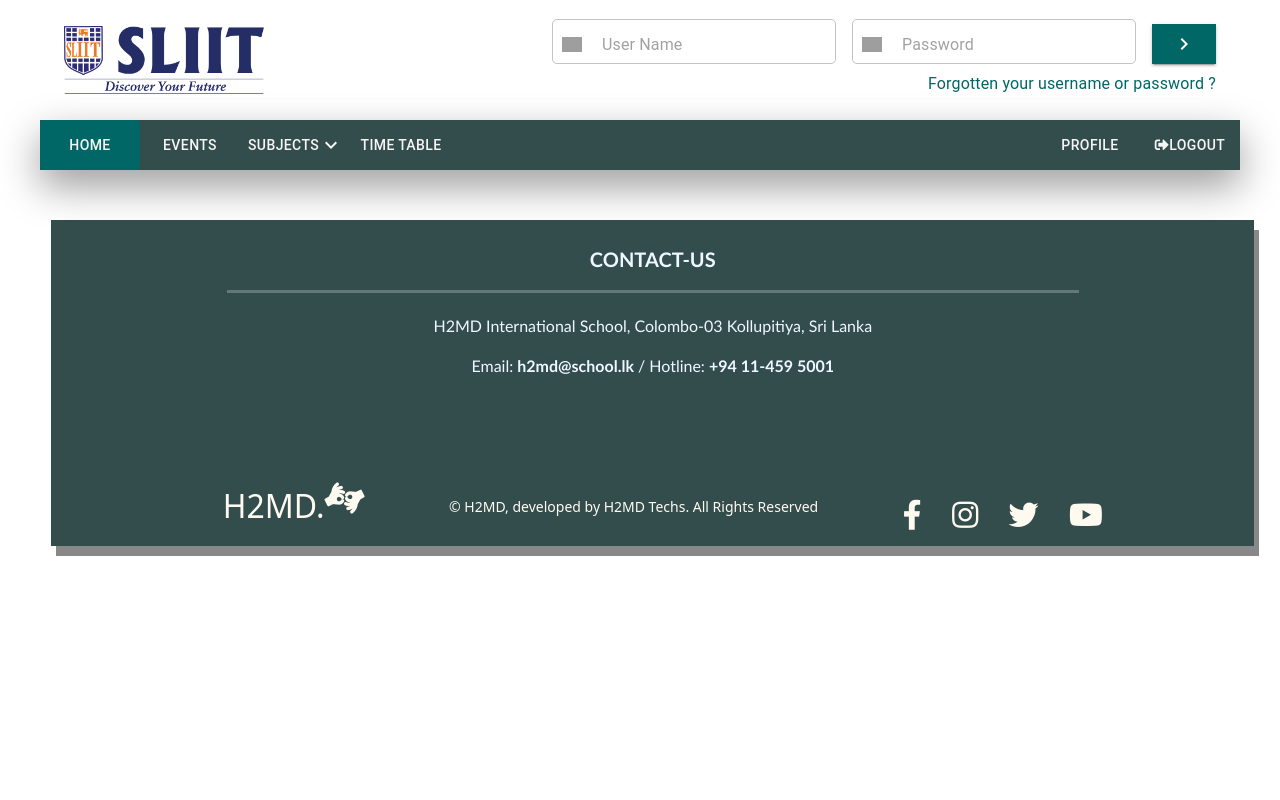
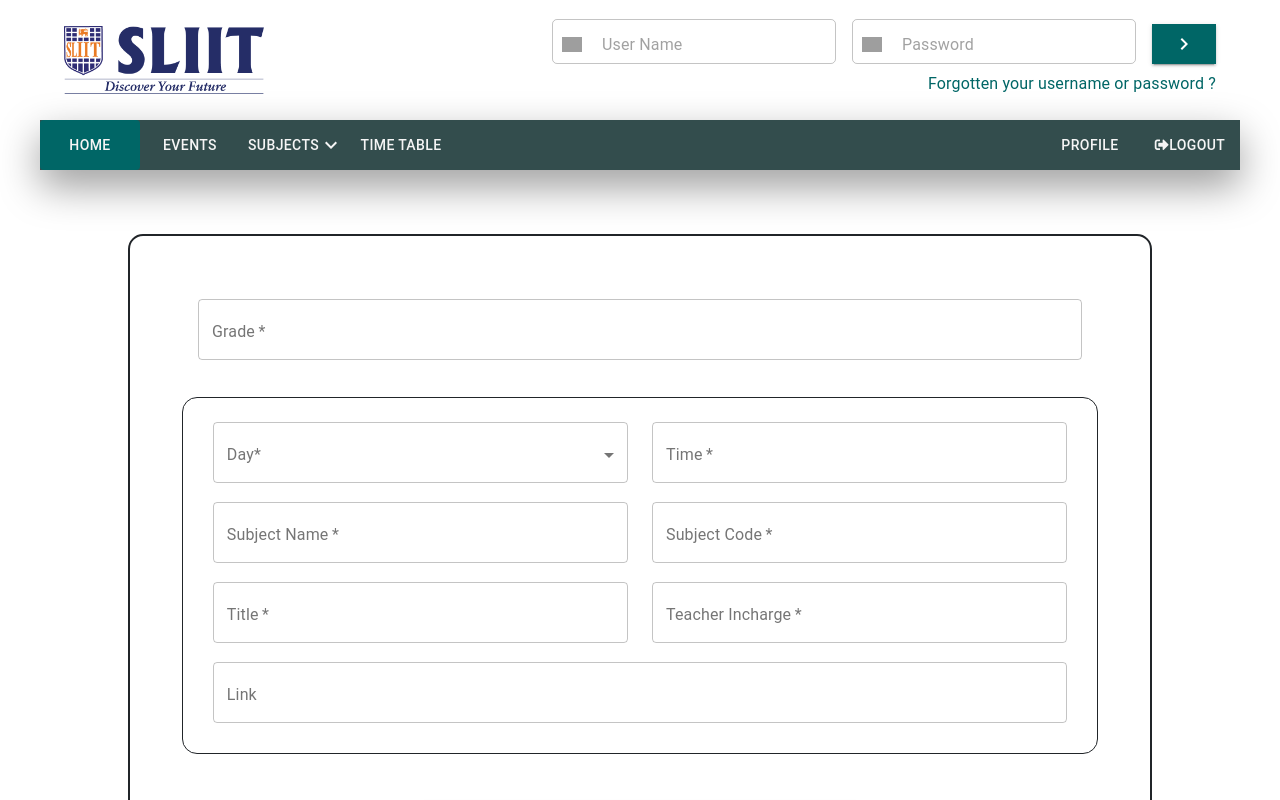
Before and after one commit to Malindu-Upendra/School_Management_System, a React (Create React App) app in the folder client/: page /teacher/classroom_timetable/TimetableUpdateForm in a window 1280 px wide. Shown: the top 800 px of the page. Built offline with nearby package versions, Linux system fonts and the light colour scheme; grey boxes are pictures that could not be loaded.

Commit message:
Classroom timetable update Form.

```diff
--- /dev/null
+++ b/client/src/components/Teacher/ClassroomTimetableUpdateForm/UpdateClassroomTimetable.jsx
@@ -0,0 +1,240 @@
+import {Component} from "react";
+import { styled } from '@material-ui/core/styles';
+import {Button, TextField, FormControl, Grid, MenuItem, Select, InputLabel,} from "@material-ui/core";
+import UpdateIcon from '@material-ui/icons/Update';
+import axios from "axios";
+
+const MyGrid = styled(Grid)({
+    marginBottom:"5%",
+});
+
+const MyText = styled(TextField)({
+
+});
+
+const MySelect = styled(Select)({
+    width:"100%",
+});
+
+const MyForm = styled(FormControl)({
+    width:"100%",
+});
+
+const MyGrid1 = styled(Grid)({
+    backgroundColor:"white",
+    borderRadius:"15px",
+    border:"1px solid",
+    marginBottom:"5%",
+    padding:"2%"
+
+});
+
+const MyGrid2 = styled(Grid)({
+    width:"80vw",
+    marginTop:"5%",
+    backgroundColor:"White",
+    borderRadius:"15px",
+    paddingTop:"5%",
+    paddingLeft:"5%",
+    paddingRight:"5%",
+    paddingBottom:"2%",
+    border:"2px solid",
+    marginLeft:"10%",
+
+});
+
+
+
+export class UpdateClassroomTimetable extends Component {
+
+    state = {
+        grade:"",
+        day: "",
+        subjectname: "",
+        title: "",
+        time: "",
+        subjectcode: "",
+        teacher: "",
+        link: ""
+    }
+
+    handleChange = (event) => {
+        const {name,value} = event.target;
+        this.setState({[name]:value});
+    }
+
+    handleSubmit = (event) =>{
+        event.preventDefault();
+        let timetable = {
+            grade: this.state.grade,
+            day: this.state.day,
+            subjectname: this.state.subjectname,
+            title: this.state.title,
+            time: this.state.time,
+            subjectcode: this.state.subjectcode,
+            teacher: this.state.teacher,
+            link: this.state.link
+        }
+        console.log(timetable)
+
+        axios.post('http://localhost:5000',timetable).
+        then(response => {
+            if (response.data.success) {
+                alert(response.data.message)
+                window.location = '/'
+            } else {
+                alert('Failed to insert')
+            }
+        })
+            .catch(err => console.log(err));
+
+    };
+
+
+    render() {
+        return (
+
+            <div>
+
+                <MyGrid2 container spacing={1}>
+
+                    <MyGrid item xs={12}>
+                        <MyText
+                            required
+                            id="grade"
+                            name="grade"
+                            label="Grade"
+                            fullWidth
+                            variant="outlined"
+                            autoComplete="Grade"
+                            value={this.state.grade}
+                            onChange={this.handleChange}
+                        />
+                    </MyGrid>
+                    <MyGrid1 container spacing={3}>
+
+                        <Grid item xs={12} sm={6}>
+                            <MyForm variant="outlined">
+                                <InputLabel id="demo-simple-select-outlined-label">Day*</InputLabel>
+                                <MySelect
+                                    required
+                                    labelId="demo-simple-select-outlined-label"
+                                    id="demo-simple-select-outlined"
+                                    label="Day"
+                                    fullWidth
+                                    name="day"
+                                    value={this.state.day}
+                                    onChange={this.handleChange}
+                                >
+                                    <MenuItem value="">
+                                        <em>None</em>
+                                    </MenuItem>
+                                    <MenuItem value={"Monday"}>Monday</MenuItem>
+                                    <MenuItem value={"Tuesday"}>Tuesday</MenuItem>
+                                    <MenuItem value={"Wednesday"}>Wednesday</MenuItem>
+                                    <MenuItem value={"Thursday"}>Thursday</MenuItem>
+                                    <MenuItem value={"Friday"}>Friday</MenuItem>
+                                </MySelect>
+                            </MyForm>
+                        </Grid>
+                        <Grid item xs={12} sm={6}>
+                            <TextField
+                                required
+                                id="time"
+                                name="time"
+                                label="Time"
+                                fullWidth
+                                variant="outlined"
+                                autoComplete="08:00am"
+                                value={this.state.time}
+                                onChange={this.handleChange}
+                            />
+                        </Grid>
+
+                        <Grid item xs={12} sm={6}>
+                            <TextField
+                                required
+                                id="subjectname"
+                                name="subjectname"
+                                label="Subject Name"
+                                fullWidth
+                                variant="outlined"
+                                autoComplete="Maths"
+                                value={this.state.subjectname}
+                                onChange={this.handleChange}
+                            />
+                        </Grid>
+                        <Grid item xs={12} sm={6}>
+                            <TextField
+                                required
+                                id="subjectcode"
+                                name="subjectcode"
+                                label="Subject Code"
+                                fullWidth
+                                variant="outlined"
+                                autoComplete="His06"
+                                value={this.state.subjectcode}
+                                onChange={this.handleChange}
+                            />
+                        </Grid>
+                        <Grid item xs={12} sm={6}>
+                            <TextField
+                                required
+                                id="title"
+                                name="title"
+                                label="Title"
+                                fullWidth
+                                variant="outlined"
+                                autoComplete="Mr"
+                                value={this.state.title}
+                                onChange={this.handleChange}
+                            />
+                        </Grid>
+                        <Grid item xs={12} sm={6}>
+                            <TextField
+                                required
+                                id="incharge"
+                                name="teacher"
+                                label="Teacher Incharge"
+                                fullWidth
+                                variant="outlined"
+                                value={this.state.teacher}
+                                onChange={this.handleChange}
+
+                            />
+                        </Grid>
+                        <Grid item xs={12}>
+                            <TextField
+                                id="link"
+                                name="link"
+                                label="Link"
+                                fullWidth
+                                variant="outlined"
+                                value={this.state.link}
+                                onChange={this.handleChange}
+                            />
+                        </Grid>
+
+                    </MyGrid1>
+                    <Grid item xs={12}>
+                        <Button
+                            size="large"
+                            color="primary"
+                            variant="contained"
+                            style={{marginLeft:"25%",width:"50%"}}
+                            onClick={this.handleSubmit}
+                            startIcon={
+                                <UpdateIcon/>}
+                        >Update Timetable</Button>
+                    </Grid>
+                </MyGrid2>
+
+            </div>
+
+
+
+        );
+
+    }
+}
+export default UpdateClassroomTimetable;
--- a/client/src/components/Teacher/TeacherPaths.jsx
+++ b/client/src/components/Teacher/TeacherPaths.jsx
@@ -8,6 +8,7 @@
 import ScienceTeachersView from "./SubjectMaterial/TeacherSubjectMaterialRetreive/ScienceTeachersView";
 import ScienceSubjectView from "./SubjectMaterial/StudentSubjectMaterialRetreive/ScienceSubjectView";
 import Exam_timetable from "./ExamTimetableInsertForm/Exam_timetable";
+import UpdateClassroomTimetable from "./ClassroomTimetableUpdateForm/UpdateClassroomTimetable";
 
 class TeacherPaths extends Component{
     render() {
@@ -23,9 +24,11 @@
                     <Route path="/teacher/subjectMaterial/ScienceSubjectView" component={ScienceSubjectView} exact/>
 
                     {/*path for insert classroomTimetable form*/}
-                    <Route path="/teacher/classroom_timetable/timetableInsertForm" component={Classroom_timetable} exact/>
-                    // path for insert examTimetable form
-                    <Route path ="/teacher/exam_timetable/timetableInsertForm" component ={Exam_timetable} extract/>
+                    <Route path="/teacher/classroom_timetable/TimetableInsertForm" component={Classroom_timetable} exact/>
+                    {/* path for insert examTimetable form*/}
+                    <Route path ="/teacher/exam_timetable/TimetableInsertForm" component ={Exam_timetable} extract/>
+                    {/* path for update classroom Timetable form*/}
+                    <Route path ="/teacher/classroom_timetable/TimetableUpdateForm" component={UpdateClassroomTimetable} extract/>
                 </Switch>
             </Router>
         )
```
